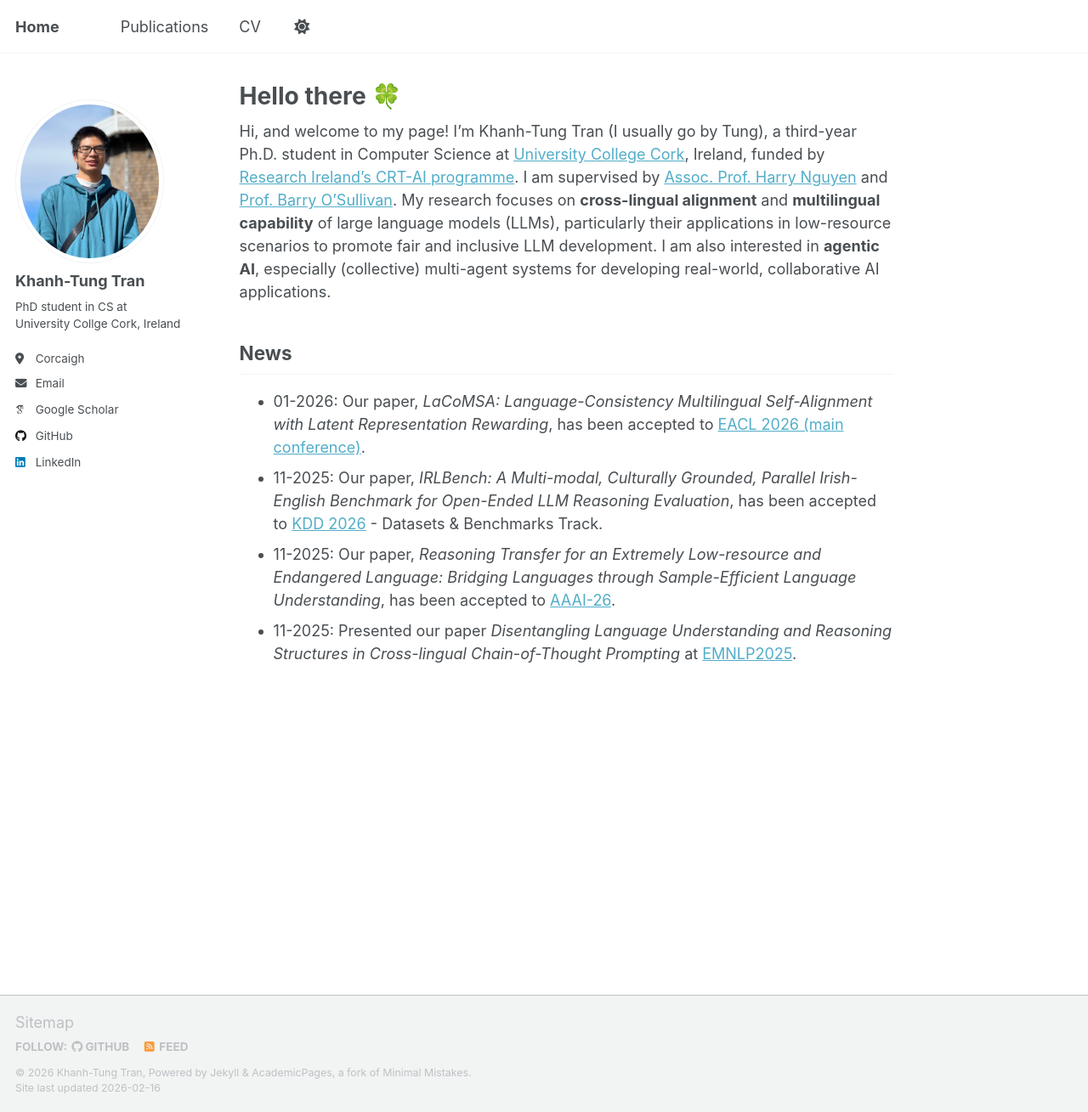
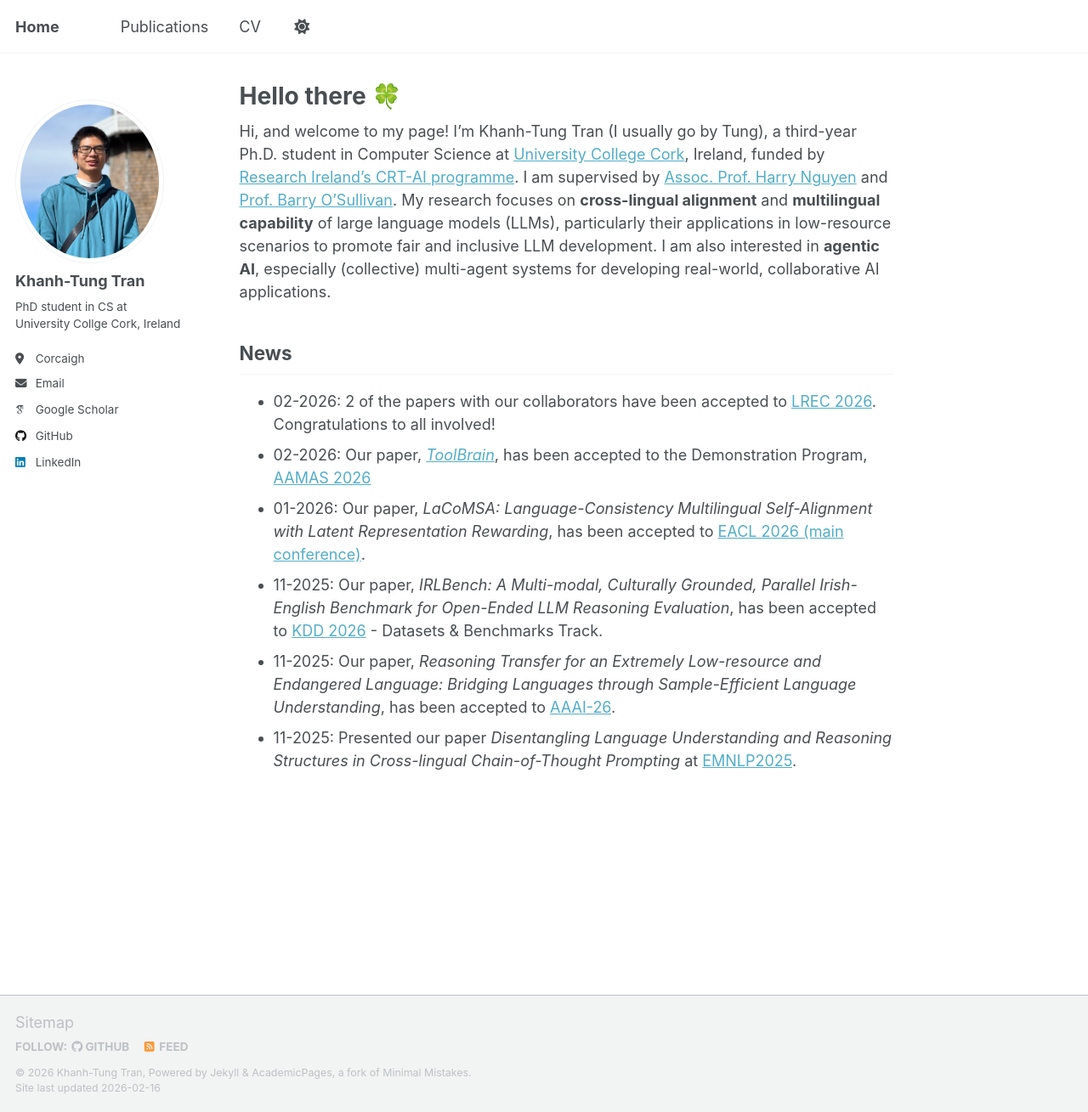
Before and after one commit to KhanhTungTran/KhanhTungTran.github.io, a Jekyll site: the page built from _pages/about.md, in a window 1280 px wide and 1309 px high. Shown: the whole window at 85% size. Built offline with Jekyll 4.4.1, drawn with Linux system fonts in a browser that asks for light colours; some web fonts are replaced; a script that is not in the unit is left out.

Commit message:
feat: update

```diff
--- a/_pages/about.md
+++ b/_pages/about.md
@@ -10,6 +10,8 @@ redirect_from:
 Hi, and welcome to my page! I’m Khanh-Tung Tran (I usually go by Tung), a third-year Ph.D. student in Computer Science at [University College Cork](https://www.ucc.ie/en/), Ireland, funded by [Research Ireland’s CRT-AI programme](https://www.crt-ai.ie/). I am supervised by [Assoc. Prof. Harry Nguyen](https://research.ucc.ie/profiles/harry.nguyen@ucc.ie) and [Prof. Barry O’Sullivan](https://osullivan.ucc.ie/). My research focuses on **cross-lingual alignment** and **multilingual capability** of large language models (LLMs), particularly their applications in low-resource scenarios to promote fair and inclusive LLM development. I am also interested in **agentic AI**, especially (collective) multi-agent systems for developing real-world, collaborative AI applications.
 
 ## News
+- 02-2026: 2 of the papers with our collaborators have been accepted to [LREC 2026](https://lrec2026.info/). Congratulations to all involved!
+- 02-2026: Our paper, [*ToolBrain*](https://github.com/ToolBrain/ToolBrain), has been accepted to the Demonstration Program, [AAMAS 2026](https://cyprusconferences.org/aamas2026/)
 - 01-2026: Our paper, *LaCoMSA: Language-Consistency Multilingual Self-Alignment with Latent Representation Rewarding*, has been accepted to [EACL 2026 (main conference)](https://2026.eacl.org/).
 - 11-2025: Our paper, *IRLBench: A Multi-modal, Culturally Grounded, Parallel Irish-English Benchmark for Open-Ended LLM Reasoning Evaluation*, has been accepted to [KDD 2026](https://kdd2026.kdd.org/) - Datasets & Benchmarks Track.
 - 11-2025: Our paper, *Reasoning Transfer for an Extremely Low-resource and Endangered Language: Bridging Languages through Sample-Efficient Language Understanding*, has been accepted to [AAAI-26](https://aaai.org/conference/aaai/aaai-26/).
```
